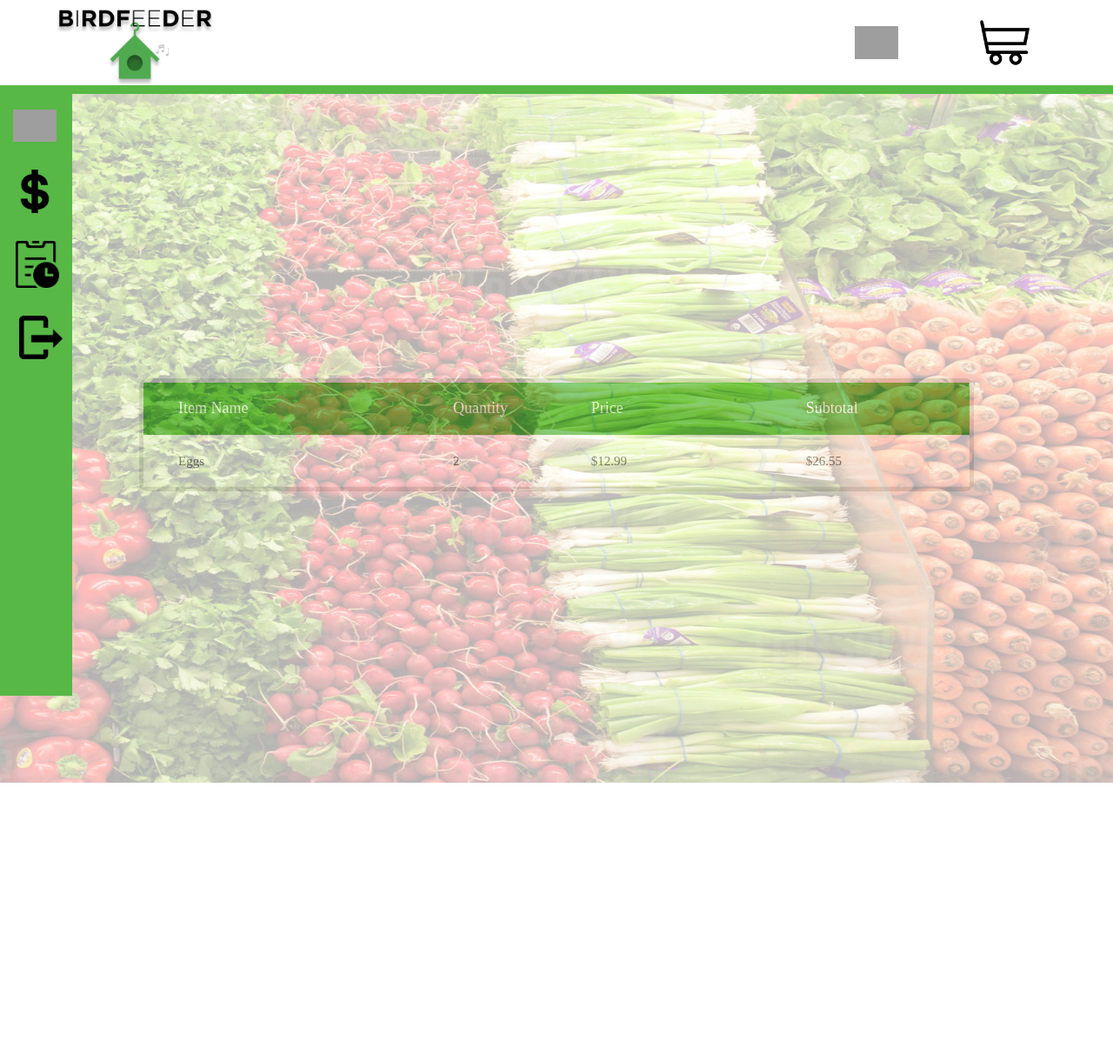
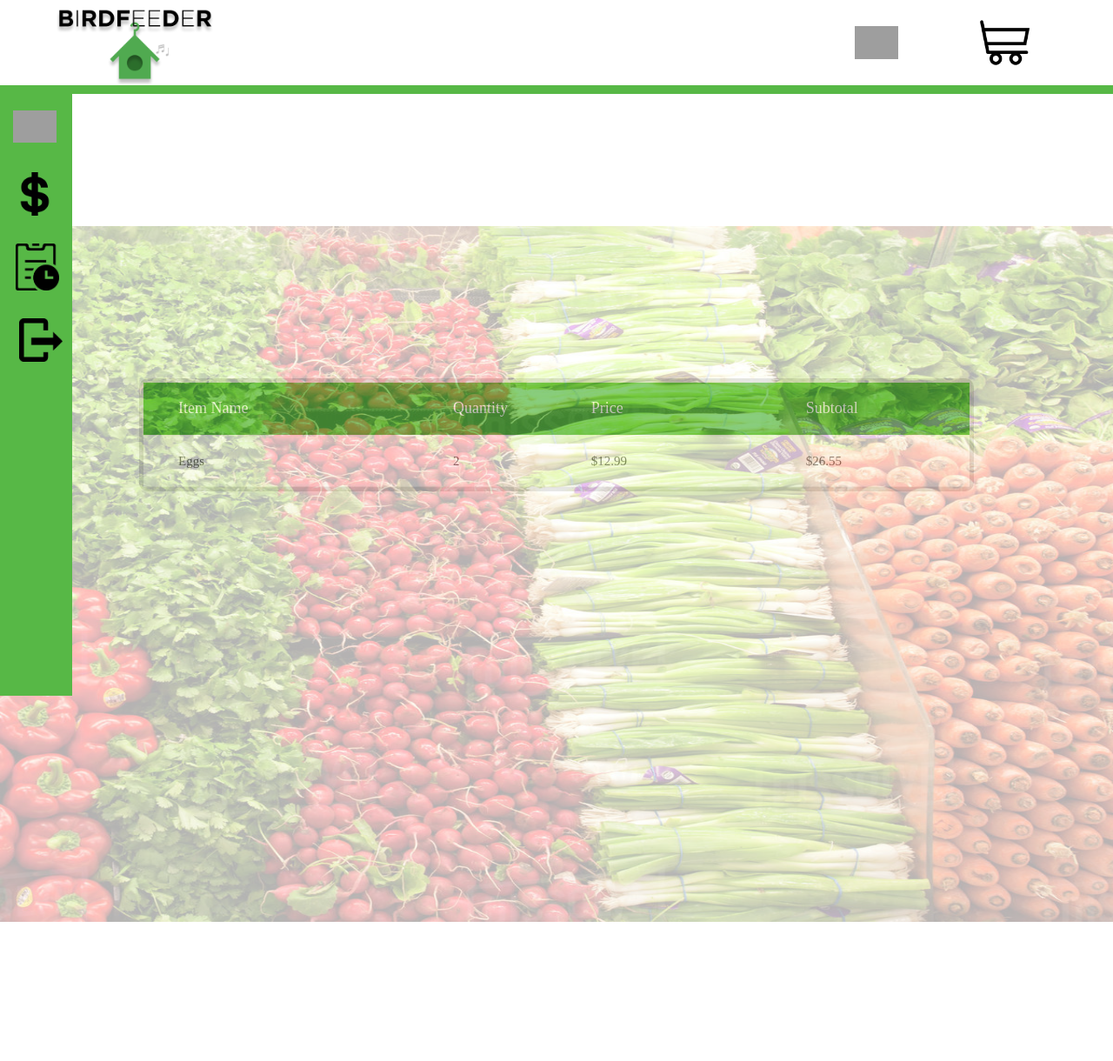
Before and after one commit to patlopardi/Grocery-Website, a PHP site: page /history.html in a window 1280 px wide. Shown: the whole page at 87% size. Before the commit the page ends 900 px from the top, so only its background shows below. Run offline with PHP 8.4, Linux system fonts and the light colour scheme; some web fonts are replaced; grey boxes are pictures that could not be loaded.

Commit message:
Add files via upload

```diff
--- a/css/history.css
+++ b/css/history.css
@@ -15,11 +15,7 @@
 /*//////////////////////////////////////////////////////////////////
 [ RESTYLE TAG ]*/
 
-* {
-    margin: 0px;
-    padding: 0px;
-    box-sizing: border-box;
-}
+
 
 body,
 html {
@@ -58,9 +54,6 @@ h6 {
     margin: 0px;
 }
 
-p {
-    margin: 0px;
-}
 
 ul,
 li {
@@ -114,6 +107,7 @@ iframe {
 }
 
 .container-table100 {
+    padding-top: 150px;
     width: 100%;
     min-height: 100vh;
     display: -webkit-box;
--- a/css/profile.css
+++ b/css/profile.css
@@ -4,7 +4,7 @@
 }
 @import url(https://fonts.googleapis.com/css?family=Roboto:300);
 body{
-    overflow: hidden;
+    overflow: auto;
 }
  .hide {
 	 display: none;
@@ -47,11 +47,22 @@ body{
 	 width: 100%;
 	 padding: 0;
 	 transition: background 400ms;
+	 font-family: JosefinSans-Bold;
+	 font-size: 50px;
+	 src: url('../fonts/ubuntu/JosefinSans-Bold.ttf');
 }
  .head-nav li a {
 	 display: flex;
 	 padding-top: 2vh;
 	 padding-bottom: 2vh;
+	 font-family: JosefinSans-Bold;
+	 font-size: 40px;
+	 src: url('../fonts/ubuntu/JosefinSans-Bold.ttf');
+}
+.head-nav li a span{
+	font-family: JosefinSans-Bold;
+	font-size: 40px;
+	src: url('../fonts/ubuntu/JosefinSans-Bold.ttf');
 }
 .head-nav li a img{
     width:50px;
@@ -143,7 +154,6 @@ body{
 }
  .wrap-all-the-things {
 	min-height: 100%;
-	height: 100%;
 	margin-top: 0;
     display: flex;
     justify-content: center;
@@ -163,12 +173,11 @@ body{
 }
 .wrap-all-the-things p{
 
-    font-family: JosefinSans-Bold;
-    font-size: 50px;
+
     color: black;
     opacity: 1;
     z-index: 1;
-    src: url('../fonts/ubuntu/JosefinSans-Bold.ttf');
+
 }
  @media screen and (max: 480px) {
 	 .wrap-all-the-things {
@@ -180,8 +189,11 @@ body{
 }
 
 .pro-container{
+	margin-bottom: 320px !important;
     display: flex;
     justify-content: center;
     align-items: center;
-    flex-direction: column;
+	flex-direction: column;
+	width: 100%;
+	height: 100%;
 }
```
